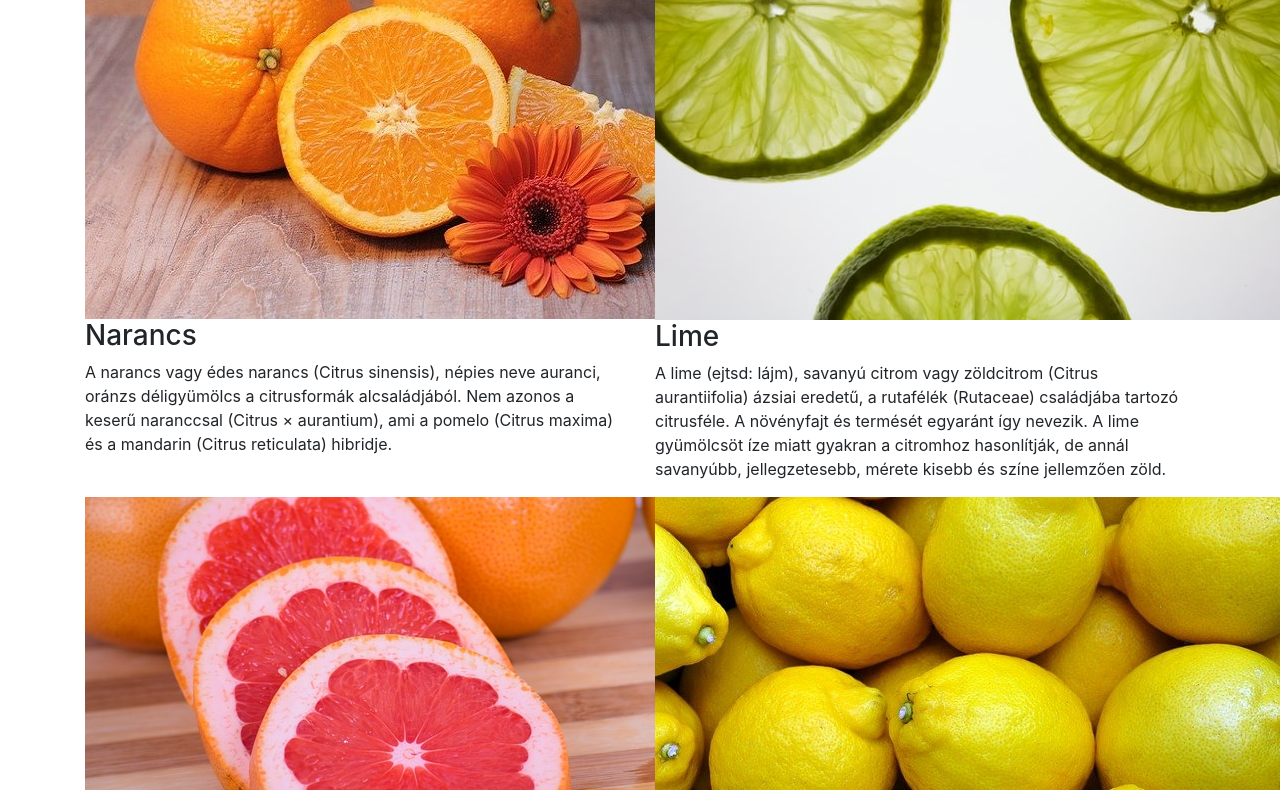
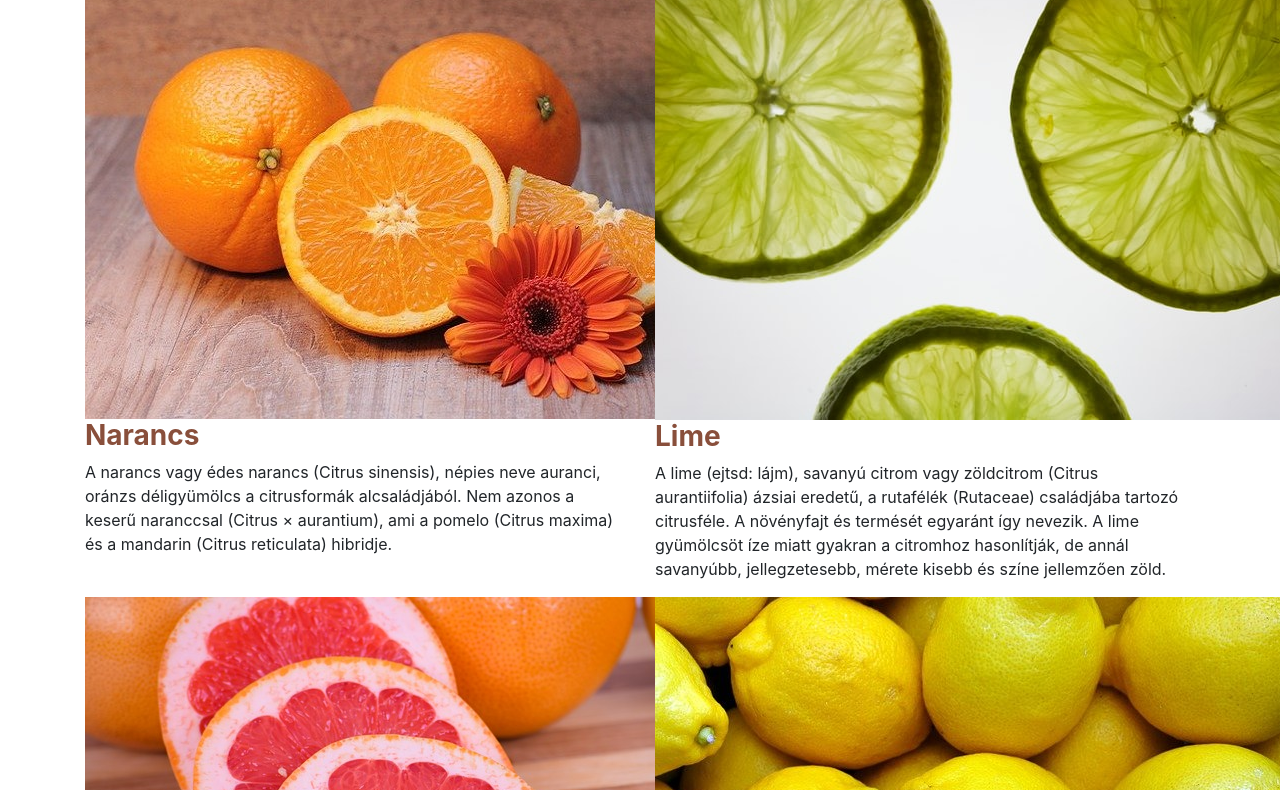
Before and after one commit to MrStartale/09B_Citrus, a plain HTML site: page index.html in a window 1280 px wide. Shown: the part 440-1230 px from the top of the page. Drawn offline with Linux system fonts and the light colour scheme.

Commit message:
2.feladat kész

```diff
--- a/index.html
+++ b/index.html
@@ -5,6 +5,7 @@
     <meta charset="utf-8">
     <meta name="viewport" content="width=device-width, initial-scale=1, shrink-to-fit=no">
     <link rel="stylesheet" href="bootstrap/css/bootstrap.min.css">
+    <link rel="stylesheet" href="css/style.css">
     <title>Citrusfélék</title>
 </head>
 
```
Also changed, not shown: mandarin.html (+1 -0 lines).
